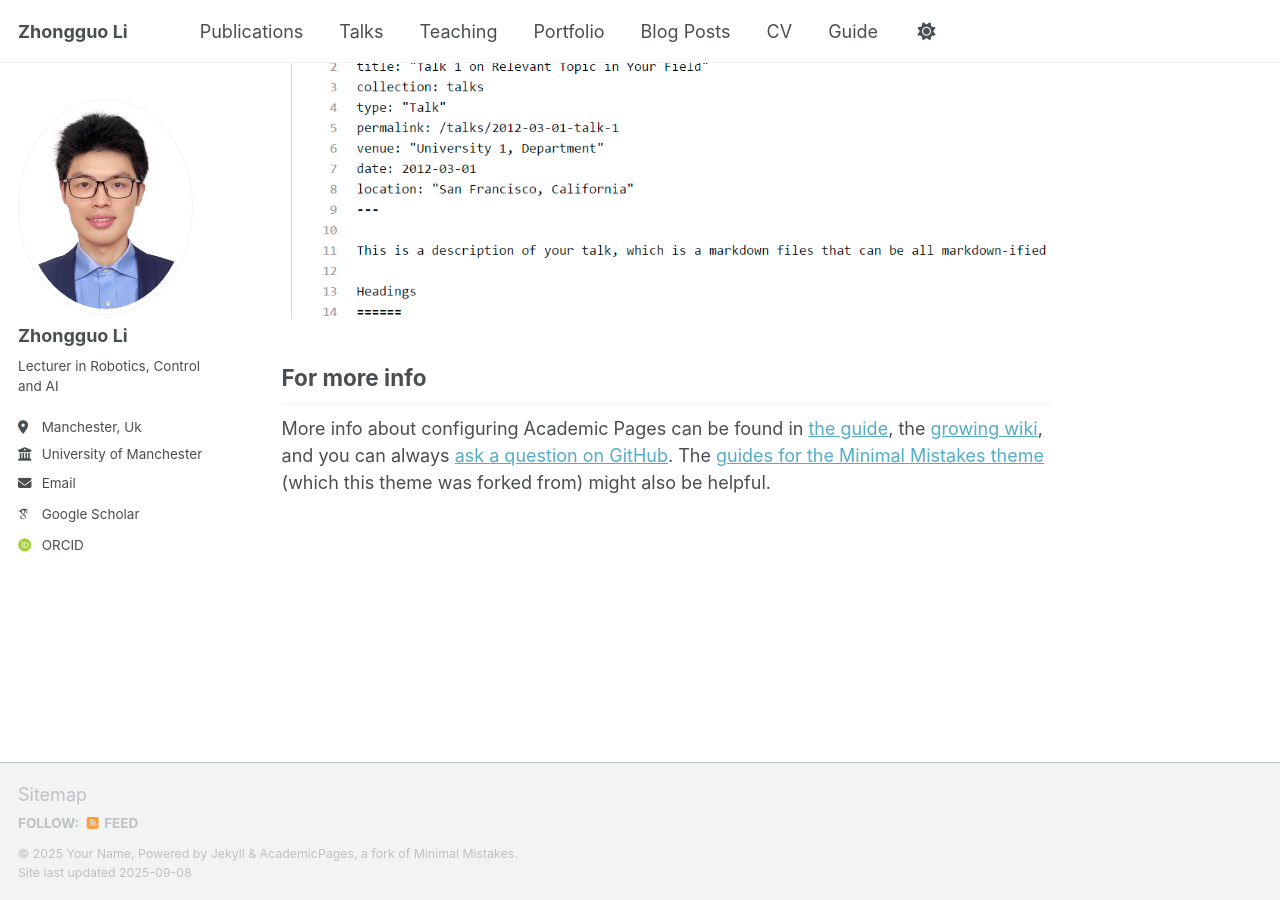
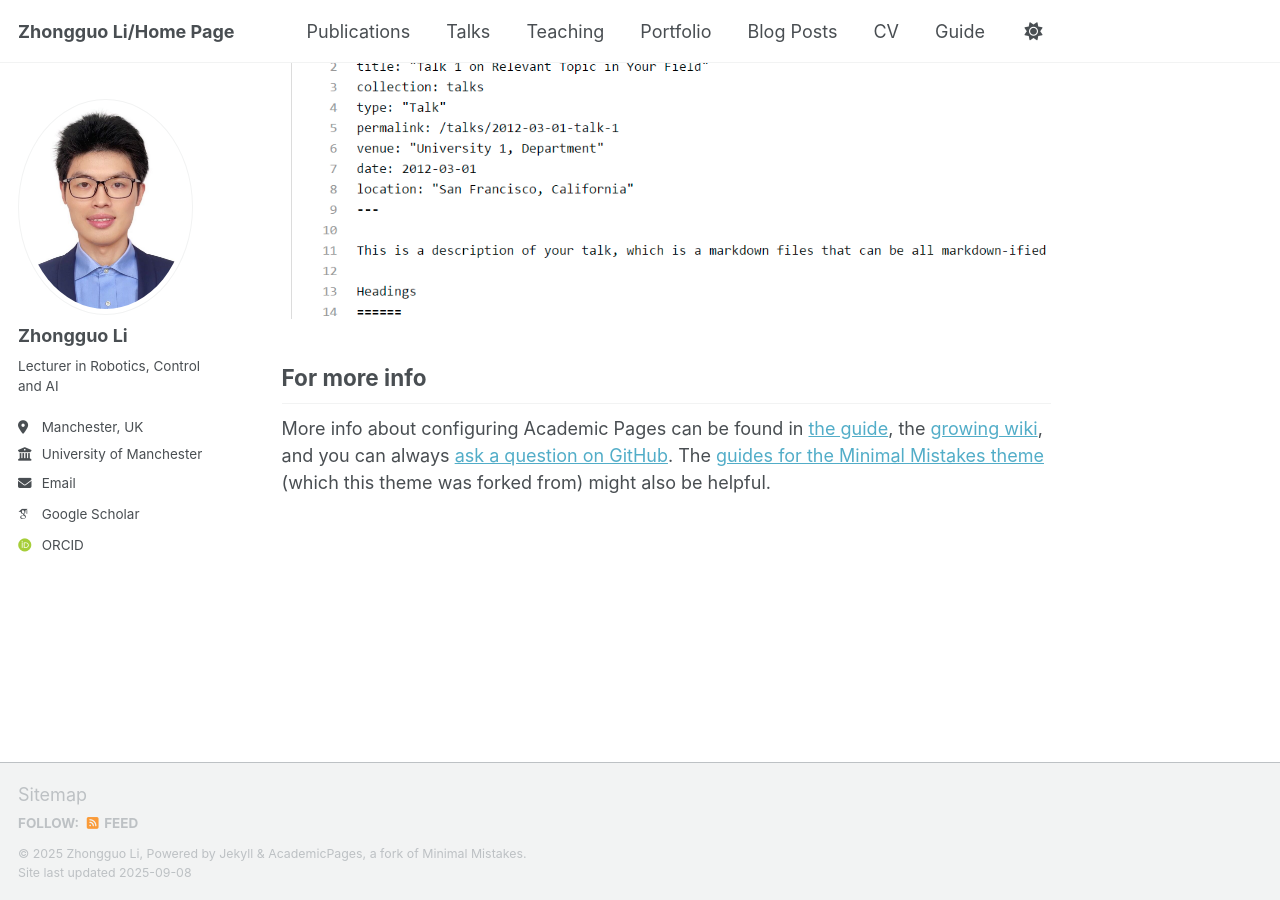
Before and after one commit to Zhongguo-Li/Zhongguo-Li.github.io, a Jekyll site: the page built from _pages/about.md, in a window 1280 px wide and 900 px high, scrolled down 2880 px. Built offline with Jekyll 4.4.1, drawn with Linux system fonts in a browser that asks for light colours; some web fonts are replaced; a script that is not in the unit is left out.

Commit message:
Update content

```diff
--- a/_config.yml
+++ b/_config.yml
@@ -9,9 +9,9 @@
 # Basic Site Settings
 locale                   : "en-US"
 site_theme               : "default" # Currently available options are "default", "air"
-title                    : "Zhongguo Li"
+title                    : "Zhongguo Li/Home Page"
 title_separator          : "-"
-name                     : &name "Your Name"
+name                     : &name "Zhongguo Li"
 description              : &description "personal description"
 url                      : https://zhongguo-li.github.io # the base hostname & protocol for your site e.g. "https://[your GitHub username].github.io" or if you already have some other page hosted on Github then use "https://[your GitHub username].github.io/[Your Repo Name]"
 baseurl                  : "" # the subpath of your site, e.g. "/blog"
@@ -26,7 +26,7 @@ author:
   name             : "Zhongguo Li"
   pronouns         : # example: "she/her"
   bio              : "Lecturer in Robotics, Control and AI"
-  location         : "Manchester, Uk"
+  location         : "Manchester, UK"
   employer         : "University of Manchester"
   uri              : # URL
   email            : "zhongguo.li@manchester.ac.uk"
```
